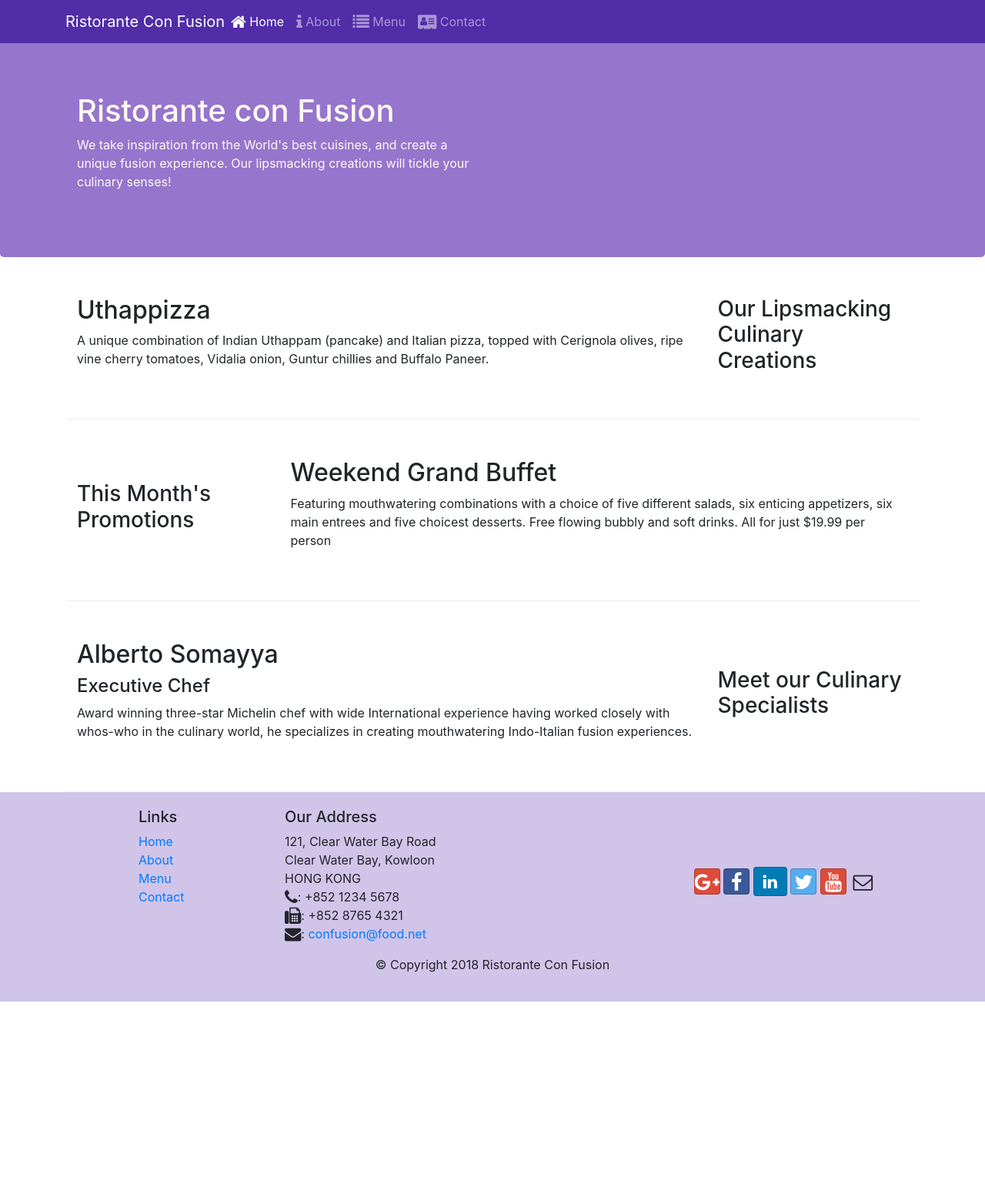
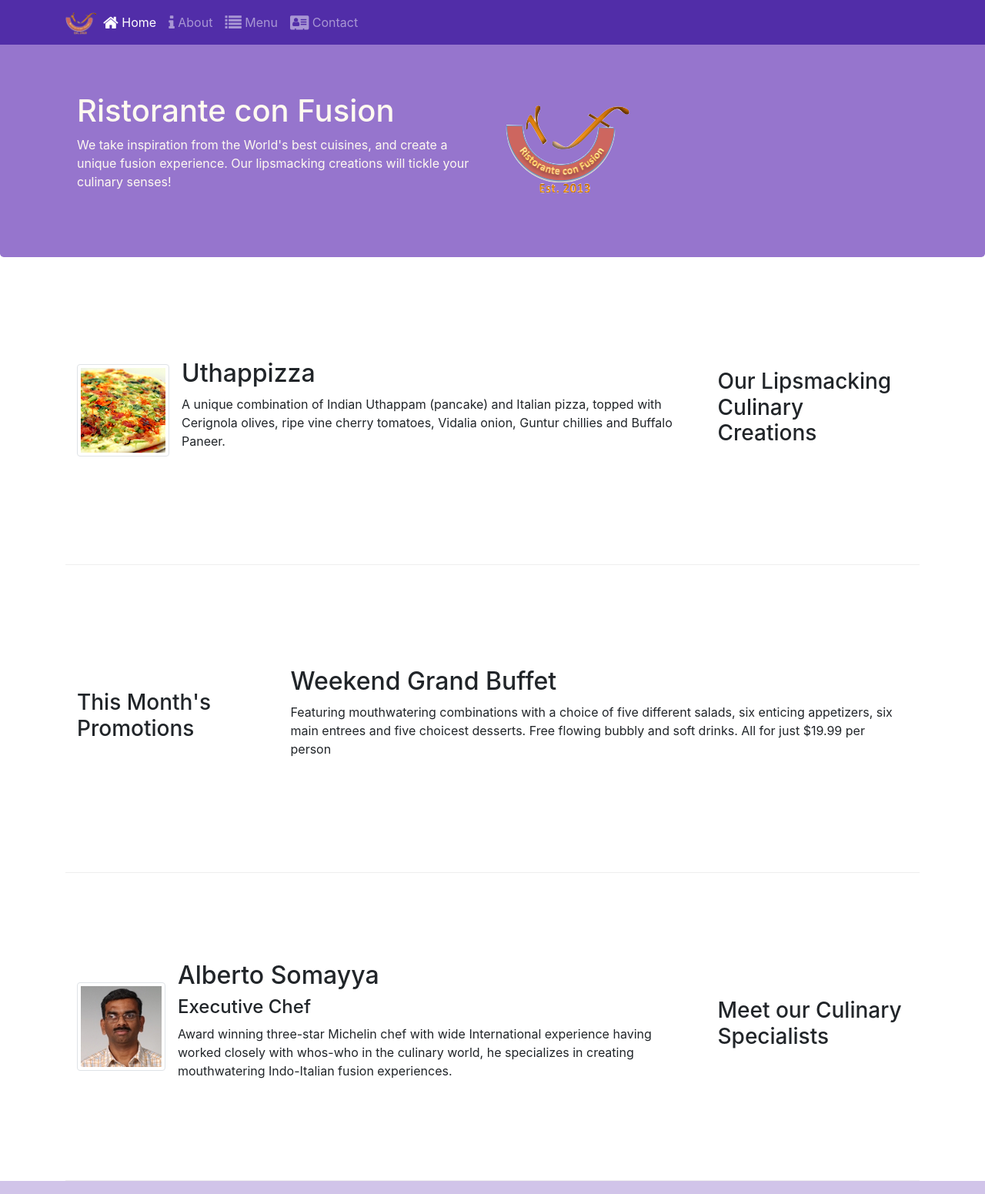
Before and after one commit to Bahaagac/Front-End-Web-UI-Frameworks-and-Tools-Bootstrap-4, a website: page index.html in a window 1280 px wide. Shown: the top 1551 px of the page at 77% size. Before the commit the page ends 1301 px from the top, so only its background shows below. Drawn offline with nearby package versions, Linux system fonts and the light colour scheme.

Commit message:
Images and Media

```diff
--- a/css/styles.css
+++ b/css/styles.css
@@ -1,13 +1,13 @@
 .row-header {
     margin: 0px auto;
-    padding: 0px auto;
+    padding: 0px;
 }
 
 .row-content {
     margin: 0px auto;
     padding: 50px 0px 50px 0px;
     border-bottom: 1px ridge;
-    min-height:İ 400px;
+    min-height:400px;
 }
 
 .footer {
@@ -23,7 +23,7 @@
     color:floralwhite;
 }
 
-.adress {
+address {
     font-size : 80%;
     margin: 0px;
     color: #0f0f0f;
--- a/index.html
+++ b/index.html
@@ -20,7 +20,7 @@
             <button class="navbar-toggler" type="button" data-toggle="collapse" data-target="#Navbar">
                 <span class="navbar-toggler-icon"></span>
             </button>
-            <a class="navbar-brand mr-auto" href="#">Ristorante Con Fusion</a>
+            <a class="navbar-brand mr-auto" href="#"><img src="img/logo.png" height="30" width="41" alt=""></a>
                 <div class="collapse navbar-collapse" id="Navbar">
                     <ul class="navbar-nav mr-auto ">
                         <li class="nav-item active"><a class="nav-link" href="#"><span class="fa fa-home fa-lg"></span> Home</a></li>
@@ -40,20 +40,27 @@
                     <h1>Ristorante con Fusion</h1>
                     <p>We take inspiration from the World's best cuisines, and create a unique fusion experience. Our lipsmacking creations will tickle your culinary senses!</p>
                 </div>
-                <div class="col-12 col-sm">
+                <div class="col-12 col-sm align-self-center">
+                    <img src="img/logo.png" alt="" class="img-fluid">
                 </div>
             </div>
         </div>
     </header>
 
     <div class="container">
+
         <div class="row row-content align-items-center">
             <div class="col-12 col-sm-4 order-sm-last col-md-3">
                 <h3>Our Lipsmacking Culinary Creations</h3>
             </div>
             <div class="col col-sm order-sm-first col-md" >
-                <h2>Uthappizza</h2>
-                <p>A unique combination of Indian Uthappam (pancake) and Italian pizza, topped with Cerignola olives, ripe vine cherry tomatoes, Vidalia onion, Guntur chillies and Buffalo Paneer.</p>
+                <div class="media">
+                    <img class="d-flex mr-3 img-thumbnail align-self-center" src="/img/uthappizza.png" alt="uthappizza">
+                    <div class="media-body">
+                        <h2 class="mt-0">Uthappizza</h2>
+                        <p class="d-none d-sm-block">A unique combination of Indian Uthappam (pancake) and Italian pizza, topped with Cerignola olives, ripe vine cherry tomatoes, Vidalia onion, Guntur chillies and Buffalo Paneer.</p>
+                    </div>
+                </div>
             </div>
         </div>
 
@@ -64,20 +71,27 @@
             </div>
             <div class="col col-sm col-md">
                 <h2>Weekend Grand Buffet</h2>
-                <p>Featuring mouthwatering combinations with a choice of five different salads, six enticing appetizers, six main entrees and five choicest desserts. Free flowing bubbly and soft drinks. All for just $19.99 per person </p>
+                <p class="d-none d-sm-block">Featuring mouthwatering combinations with a choice of five different salads, six enticing appetizers, six main entrees and five choicest desserts. Free flowing bubbly and soft drinks. All for just $19.99 per person </p>
             </div>
         </div>
+
 
         <div class ="row row-content align-items-center">
             <div class="col-12 col-sm-4 order-sm-last col-md-3">
                 <h3>Meet our Culinary Specialists</h3>
             </div>
             <div class="col col-sm order-sm-first col-md">
-                <h2>Alberto Somayya</h2>
-                <h4>Executive Chef</h4>
-                <p>Award winning three-star Michelin chef with wide International experience having worked closely with whos-who in the culinary world, he specializes in creating mouthwatering Indo-Italian fusion experiences. </p>
+                <div class="media">
+                    <img class="d-flex mr-3 img-thumbnail align-self-center" src="img/alberto.png" alt="alberto">
+                    <div class="media-body">
+                        <h2 class="mt-0">Alberto Somayya</h2>
+                        <h4>Executive Chef</h4>
+                        <p class="d-none d-sm-block">Award winning three-star Michelin chef with wide International experience having worked closely with whos-who in the culinary world, he specializes in creating mouthwatering Indo-Italian fusion experiences. </p>
+                    </div>
+                </div>
             </div>
         </div>
+
     </div>
 
     <footer class="footer">
```
Also changed, not shown: aboutus.html (+5 -2 lines), contactus.html (+12 -4 lines), img/alberto.png (added), img/buffet.png (added), img/logo.png (added), img/uthappizza.png (added), 1 other file.
